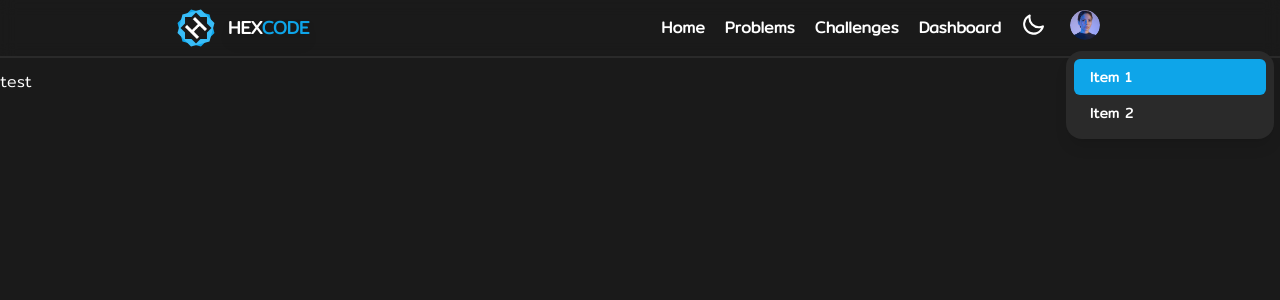
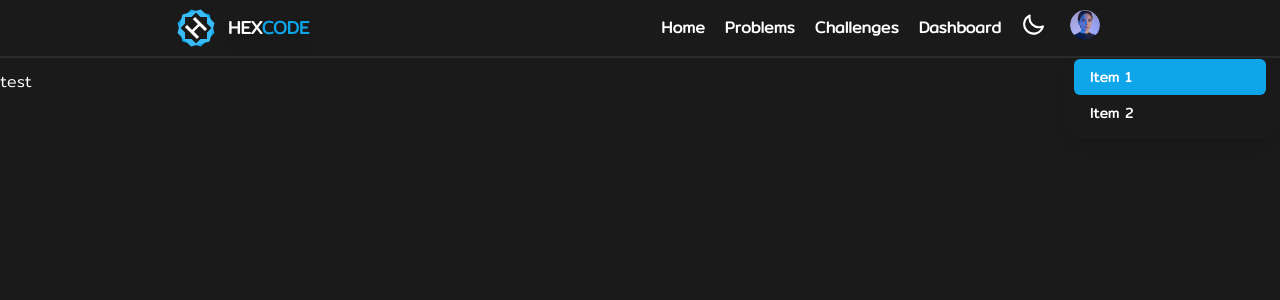
Before and after one commit to Unknowkubbrother/HexCode-Project, a Next.js app in the folder client/: page / in a window 1280 px wide. Both pictures are taken after a click on the button 1085 px from the left and 28 px from the top of the page. Shown: the top 300 px of the page. Built offline with nearby package versions, Linux system fonts and the light colour scheme.

Commit message:
fix color navbar

```diff
--- a/client/app/globals.css
+++ b/client/app/globals.css
@@ -49,3 +49,11 @@ body {
 [data-theme="light"] .bgSecondary {
   background: var(--light-bg-secondary);
 }
+
+[data-theme="dark"] .navbar-theme {
+  color: white
+}
+
+[data-theme="light"] .navbar-theme {
+  color: black
+}
--- a/client/components/ButtonUserProfile.tsx
+++ b/client/components/ButtonUserProfile.tsx
@@ -21,7 +21,7 @@ function ButtonUserProfile() {
         </div>
         <ul
           tabIndex={0}
-          className="dropdown-content menu bgSecondary rounded-box z-[1] w-52 shadow-lg"
+          className="dropdown-content menu rounded-box z-[1] w-52 shadow-lg"
         >
           <li className="bg-primary w-full rounded-md">
             <a>Item 1</a>
--- a/client/components/ui/Navbar.tsx
+++ b/client/components/ui/Navbar.tsx
@@ -11,16 +11,16 @@ interface NavbarProps {
 
 export default function Navbar({ setTheme, theme }: NavbarProps) {
   return (
-    <nav className="w-full h-[50px] flex justify-around items-center border-b-2 border-b-darkbgsecondary bg-bgprimary text-white py-7 top-0 z-50 sticky backdrop-blur">
-      <ul className="flex justify-center items-center gap-3">
+    <nav className="w-full h-[50px] flex justify-around items-center border-b-2 border-b-darkbgsecondary bg-bgprimary py-7 top-0 z-50 sticky backdrop-blur navbar-theme">
+      <Link href="/" className="flex justify-center items-center gap-3">
         <Image src="/logo.svg" alt="logo" width={40} height={40} />
         <span className="text-lg font-bold drop-shadow-lg">HEX
           <span className="text-primary">CODE</span>
         </span>
-      </ul>
+      </Link>
       <ul className="flex justify-center items-center gap-5 text-md font-semibold">
         <li>
-          <Link href="/home" className="hover:text-primary duration-300">Home</Link>
+          <Link href="/" className="hover:text-primary duration-300">Home</Link>
         </li>
         <li>
           <Link href="/problem" className="hover:text-primary duration-300">Problems</Link>
```
